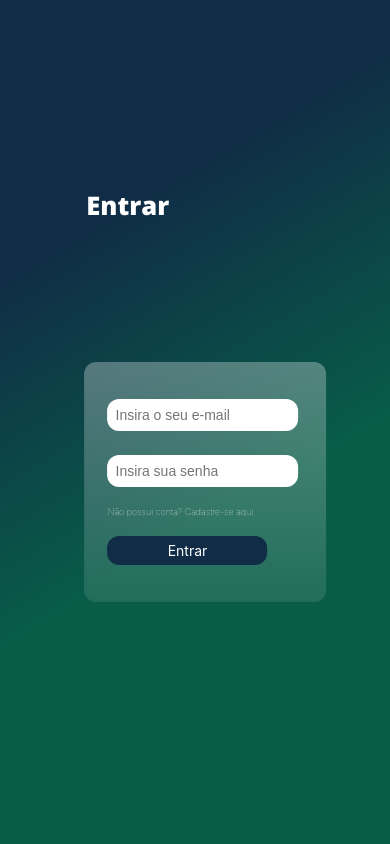
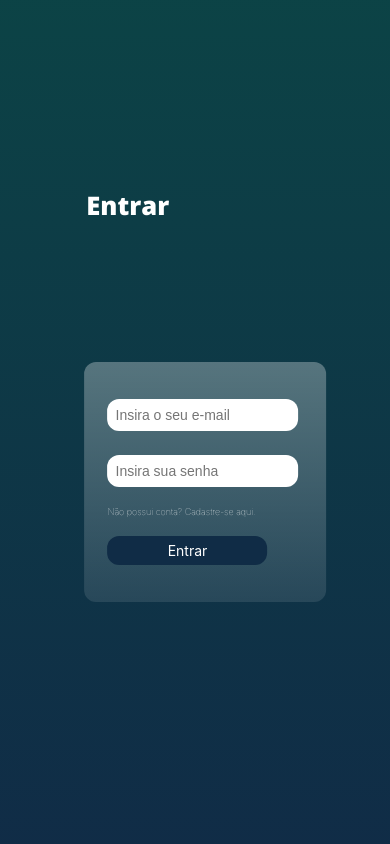
Before and after one commit to unb-mds/2024-1-squad04, a Vue app in the folder vue-app/: page /landingpage in a window 390 px wide. Both pictures are taken after a click on the button "ENTRAR". Shown: the top 844 px of the page. Built offline with nearby package versions, Linux system fonts and the light colour scheme.

Commit message:
Responsividade e gradiente

```diff
--- a/vue-app/src/components/CadastroComponent.vue
+++ b/vue-app/src/components/CadastroComponent.vue
@@ -211,7 +211,10 @@
     right: 0;
     width: 50%; /* Largura do elemento */
     height: 100%;
-    background: linear-gradient(149deg, #102C46 25%, #085C48 60%);
+    background: hsla(209, 63%, 17%, 1);
+    background: linear-gradient(90deg, hsla(209, 63%, 17%, 1) 0%, hsla(183, 71%, 16%, 1) 100%);
+    background: -moz-linear-gradient(90deg, hsla(209, 63%, 17%, 1) 0%, hsla(183, 71%, 16%, 1) 100%);
+    background: -webkit-linear-gradient(90deg, hsla(209, 63%, 17%, 1) 0%, hsla(183, 71%, 16%, 1) 100%);
   }
 
   .card {
@@ -361,7 +364,10 @@
       left: 0;
       width: 100%;
       height: 100%;
-      background: linear-gradient(149deg, #102C46 25%, #085C48 60%);
+      background: hsla(209, 63%, 17%, 1);
+      background: linear-gradient(90deg, hsla(209, 63%, 17%, 1) 0%, hsla(183, 71%, 16%, 1) 100%);
+      background: -moz-linear-gradient(90deg, hsla(209, 63%, 17%, 1) 0%, hsla(183, 71%, 16%, 1) 100%);
+      background: -webkit-linear-gradient(90deg, hsla(209, 63%, 17%, 1) 0%, hsla(183, 71%, 16%, 1) 100%);
       z-index: -1;
     }
 
@@ -438,7 +444,10 @@
       left: 0;
       width: 100%;
       height: 100%;
-      background: linear-gradient(149deg, #102C46 25%, #085C48 60%);
+      background: hsla(209, 63%, 17%, 1);
+      background: linear-gradient(90deg, hsla(209, 63%, 17%, 1) 0%, hsla(183, 71%, 16%, 1) 100%);
+      background: -moz-linear-gradient(90deg, hsla(209, 63%, 17%, 1) 0%, hsla(183, 71%, 16%, 1) 100%);
+      background: -webkit-linear-gradient(90deg, hsla(209, 63%, 17%, 1) 0%, hsla(183, 71%, 16%, 1) 100%);
       z-index: -1;
     }
 
--- a/vue-app/src/components/LandingComponent.vue
+++ b/vue-app/src/components/LandingComponent.vue
@@ -136,7 +136,8 @@ html{
     font-size: 4rem;
     font-family: 'Open Sans', sans-serif;
     color: #102C46;
-    text-decoration: none
+    text-decoration: none;
+    font-weight:900;
 }
 .sub-texto{
     font-family: 'Inter', sans-serif;
@@ -157,6 +158,7 @@ html{
     justify-content:center;
     gap: 10%;
     padding:80px;
+    max-width:2000px;
 }
 
 .container-3-div-text1, .container-3-div-text2, .container-3-div-text3, .container-3-div-text4{
@@ -275,7 +277,10 @@ html{
     cursor: pointer;
 }
 .container-1{
-    background-color: #102C46;
+     background: hsla(209, 63%, 17%, 1);
+    background: linear-gradient(90deg, hsla(209, 63%, 17%, 1) 0%, hsla(183, 71%, 16%, 1) 100%);
+    background: -moz-linear-gradient(90deg, hsla(209, 63%, 17%, 1) 0%, hsla(183, 71%, 16%, 1) 100%);
+    background: -webkit-linear-gradient(90deg, hsla(209, 63%, 17%, 1) 0%, hsla(183, 71%, 16%, 1) 100%);
     display: flex;
     justify-content: center;
     align-items: center;
--- a/vue-app/src/components/LoginComponent.vue
+++ b/vue-app/src/components/LoginComponent.vue
@@ -102,7 +102,10 @@ export default {
     right: 0;
     width: 50%; /* Largura do elemento */
     height: 100%;
-    background: linear-gradient(149deg, #102C46 25%, #085C48 60%);
+    background: hsla(209, 63%, 17%, 1);
+    background: linear-gradient(90deg, hsla(209, 63%, 17%, 1) 0%, hsla(183, 71%, 16%, 1) 100%);
+    background: -moz-linear-gradient(90deg, hsla(209, 63%, 17%, 1) 0%, hsla(183, 71%, 16%, 1) 100%);
+    background: -webkit-linear-gradient(90deg, hsla(209, 63%, 17%, 1) 0%, hsla(183, 71%, 16%, 1) 100%);
   }
 
   .card {
@@ -217,7 +220,10 @@ export default {
       left: 0;
       width: 100%;
       height: 100%;
-      background: linear-gradient(149deg, #102C46 25%, #085C48 60%);
+      background: hsla(209, 63%, 17%, 1);
+      background: linear-gradient(90deg, hsla(209, 63%, 17%, 1) 0%, hsla(183, 71%, 16%, 1) 100%);
+      background: -moz-linear-gradient(90deg, hsla(209, 63%, 17%, 1) 0%, hsla(183, 71%, 16%, 1) 100%);
+      background: -webkit-linear-gradient(90deg, hsla(209, 63%, 17%, 1) 0%, hsla(183, 71%, 16%, 1) 100%);
       z-index: -1;
     }
 
```
